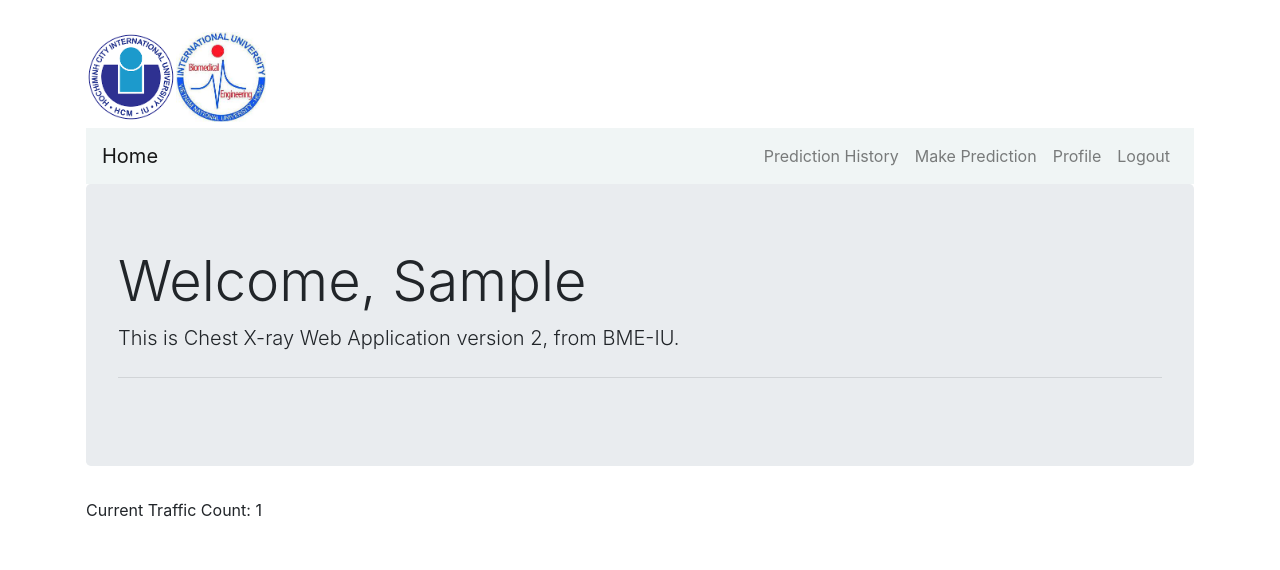
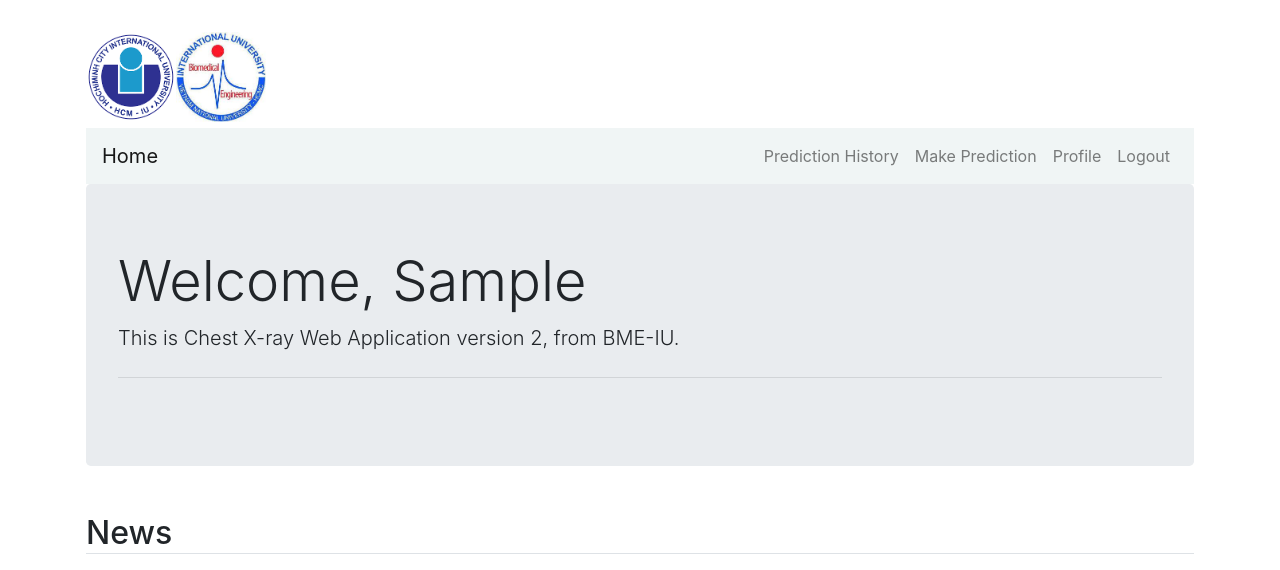
Before and after one commit to DatacollectorVN/Chest-Xray-Web-App, a Django app: page / in a window 1280 px wide. Shown: the top 570 px of the page. Run offline with Django 3.2, Linux system fonts and the light colour scheme; the visitor is signed in with stand-in values (Sample User, id 1); data comes from the database, SQL or seed files in the repository; some libraries are stand-ins or nearby versions.

Commit message:
modify user tracking

```diff
--- a/users/templates/users/home.html
+++ b/users/templates/users/home.html
@@ -15,12 +15,6 @@
             This is Chest X-ray Web Application version 2, from BME-IU.
         </p>
         <hr class="my-4">
-    </div>
-
-    <div>
-        <p>
-            Current Traffic Count: {{traffic_count}}
-        </p>
     </div>
 
     <div class="container">
--- a/users/views.py
+++ b/users/views.py
@@ -28,12 +28,11 @@
         new_traffic.save()
 
         # traffic_list = Traffic.objects.all()
-        traffic_count = Traffic.objects.count()
+        # traffic_count = Traffic.objects.count()
+
         # print("traffic_list:",traffic_list)
         # print("traffic_count:", traffic_count)
-        ctx = {"traffic_count": traffic_count}
-
-        return render(request, 'users/home.html', context=ctx)
+        return render(request, 'users/home.html')
 
 def test(request):
     return render(request, 'users/test.html')
```
